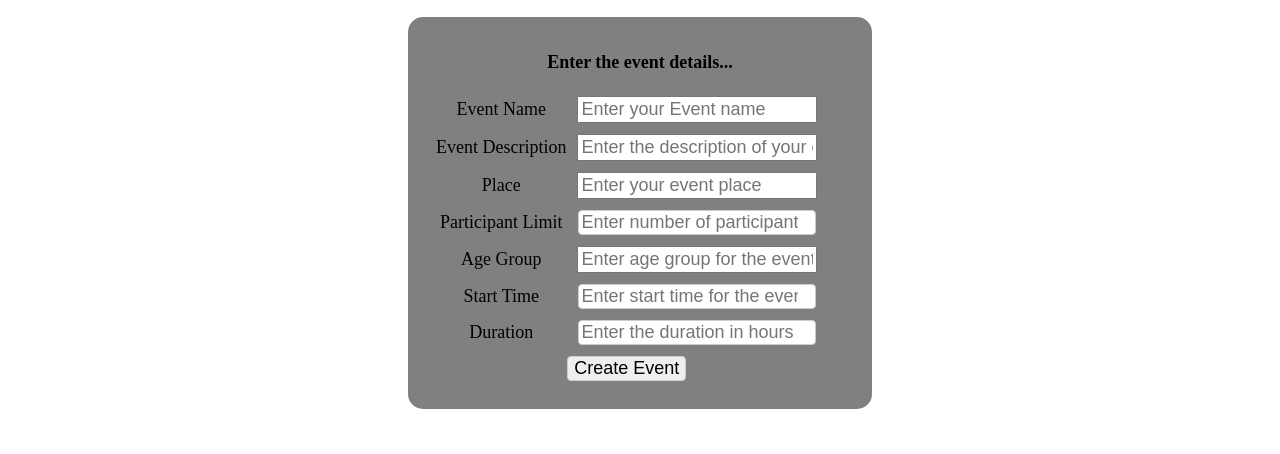
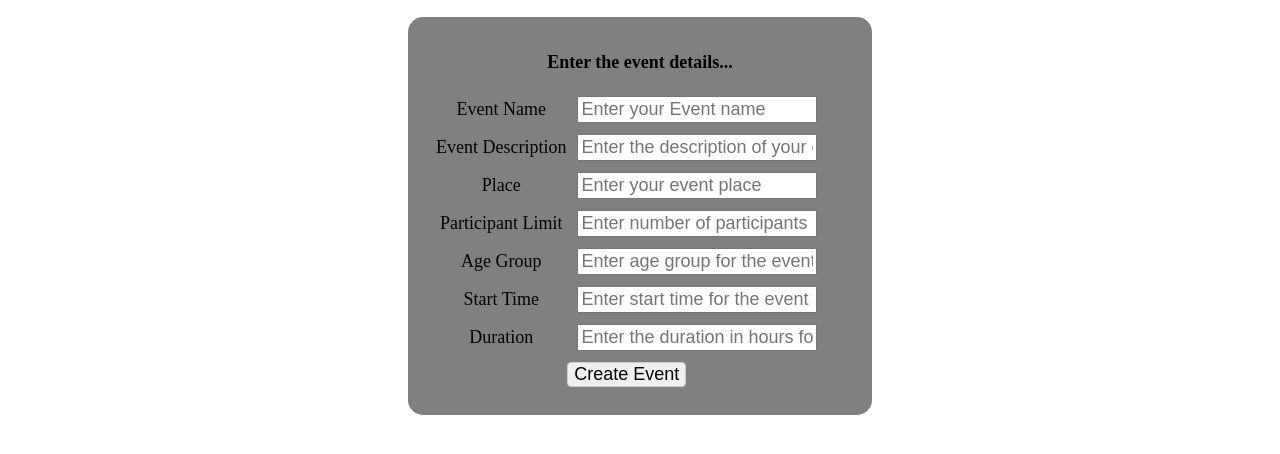
Before and after one commit to parikhmihir/Face-2-Face, a plain HTML site: page event.html in a window 1280 px wide. Shown: the part 122-576 px from the top of the page. Drawn offline with Linux system fonts and the light colour scheme.

Commit message:
Update event.html

```diff
--- a/event.html
+++ b/event.html
@@ -37,7 +37,7 @@
 			</tr>
 			<tr>
 				<td>Participant Limit</td>
-				<td><input type="number" name="participant_limit" placeholder="Enter number of participants allowed" required>
+				<td><input type="text" name="participant_limit" placeholder="Enter number of participants allowed" required>
 				</td>
 			</tr>
 			<tr>
@@ -47,12 +47,12 @@
 			</tr>
 			<tr>
 				<td>Start Time</td>
-				<td><input type="number" name="start_time" placeholder="Enter start time for the event" required>
+				<td><input type="text" name="start_time" placeholder="Enter start time for the event" required>
 				</td>
 			</tr>
 			<tr>
 				<td>Duration</td>
-				<td><input type="number" name="duration" placeholder="Enter the duration in hours for the event" required>
+				<td><input type="text" name="duration" placeholder="Enter the duration in hours for the event" required>
 				</td>
 			</tr>
 			<tr>
```
